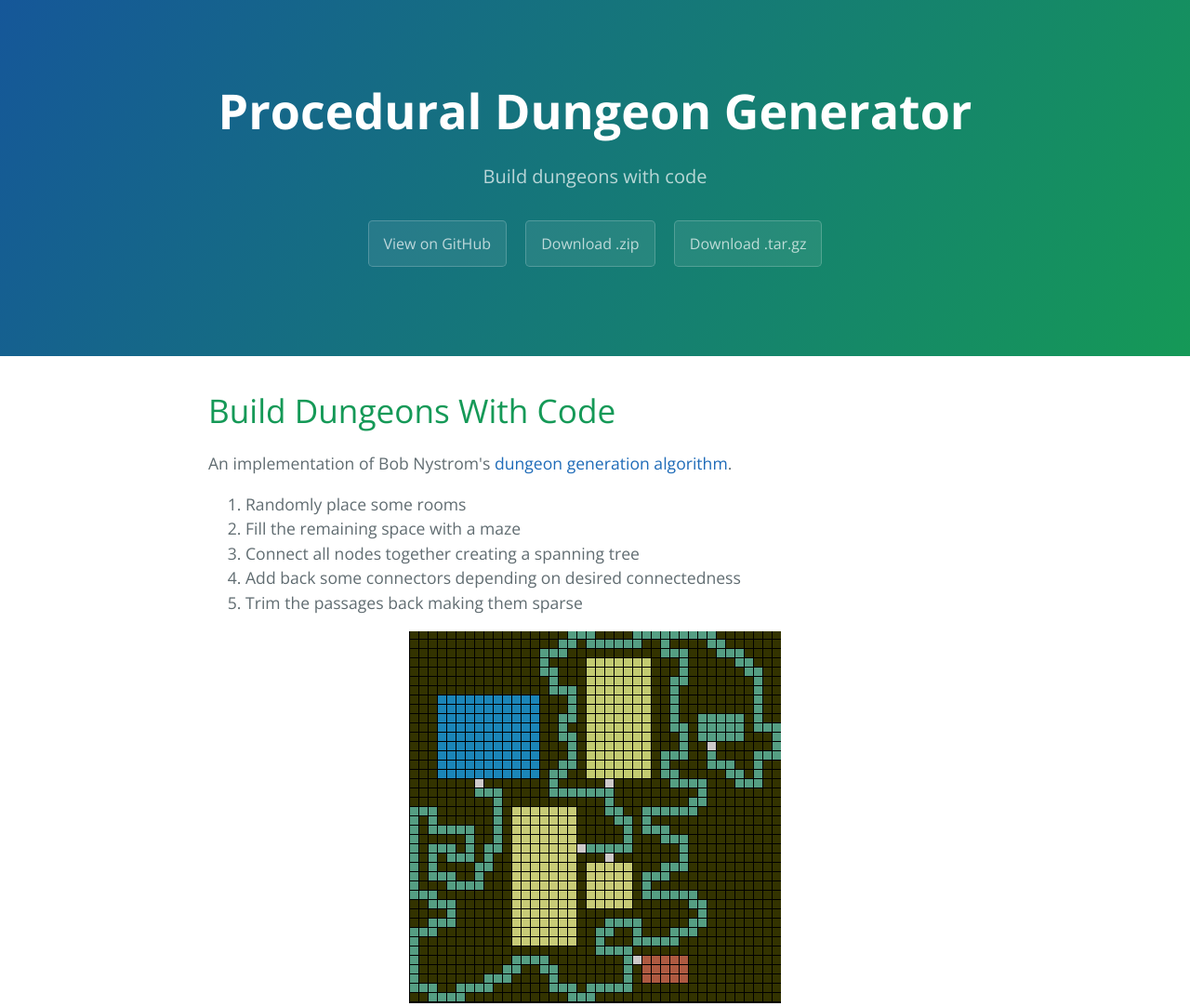
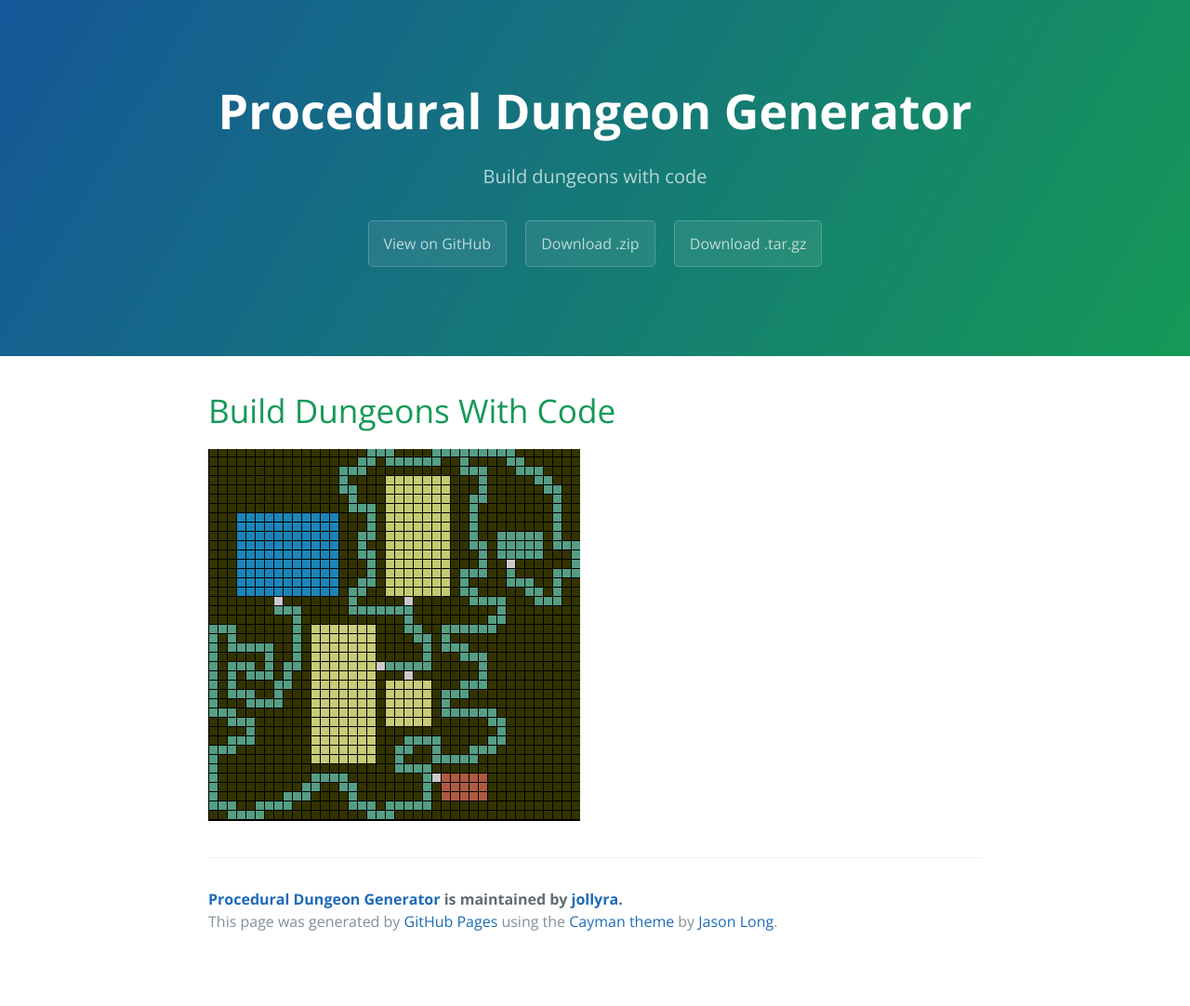
Before and after one commit to jollyra/dungeon-generator, a plain HTML site: page index.html in a window 1280 px wide. Shown: the top 1082 px of the page at 93% size. After the commit the page ends 1035 px from the top, so only its background shows below. Drawn offline with nearby package versions, Linux system fonts and the light colour scheme.

Commit message:
Remove readme content

```diff
--- a/index.html
+++ b/index.html
@@ -23,16 +23,6 @@
       <h1>
 <a id="build-dungeons-with-code" class="anchor" href="#build-dungeons-with-code" aria-hidden="true"><span class="octicon octicon-link"></span></a>Build Dungeons With Code</h1>
 
-<p>An implementation of Bob Nystrom's <a href="http://journal.stuffwithstuff.com/2014/12/21/rooms-and-mazes/">dungeon generation algorithm</a>.</p>
-
-<ol>
-<li>Randomly place some rooms</li>
-<li>Fill the remaining space with a maze</li>
-<li>Connect all nodes together creating a spanning tree</li>
-<li>Add back some connectors depending on desired connectedness</li>
-<li>Trim the passages back making them sparse</li>
-</ol>
-
 <!-- Div where dungeon canvas gets placed -->
 <div id='dungeon'></div>
 
--- a/stylesheets/dungeon-generator-skin.css
+++ b/stylesheets/dungeon-generator-skin.css
@@ -1,4 +1,2 @@
 .dungeon-generator {
-  margin: 0 auto;
-  display: block;
 }
```
